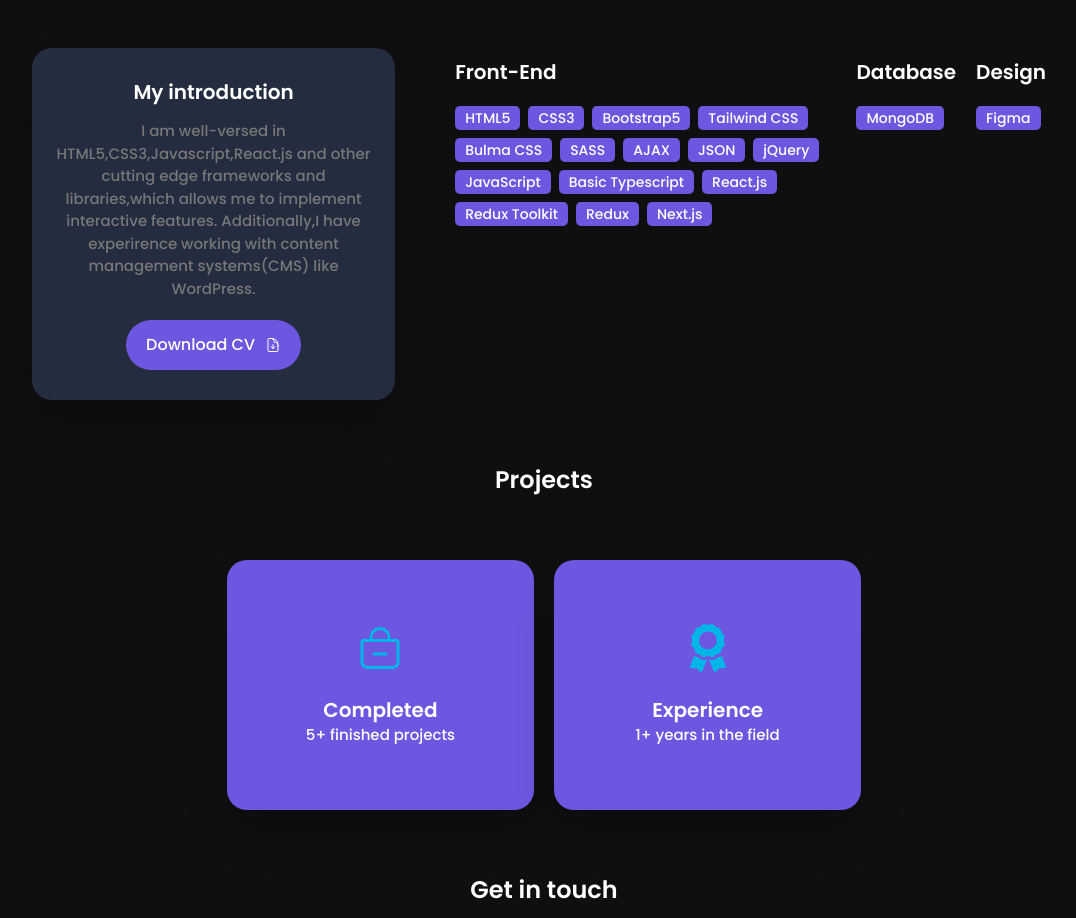
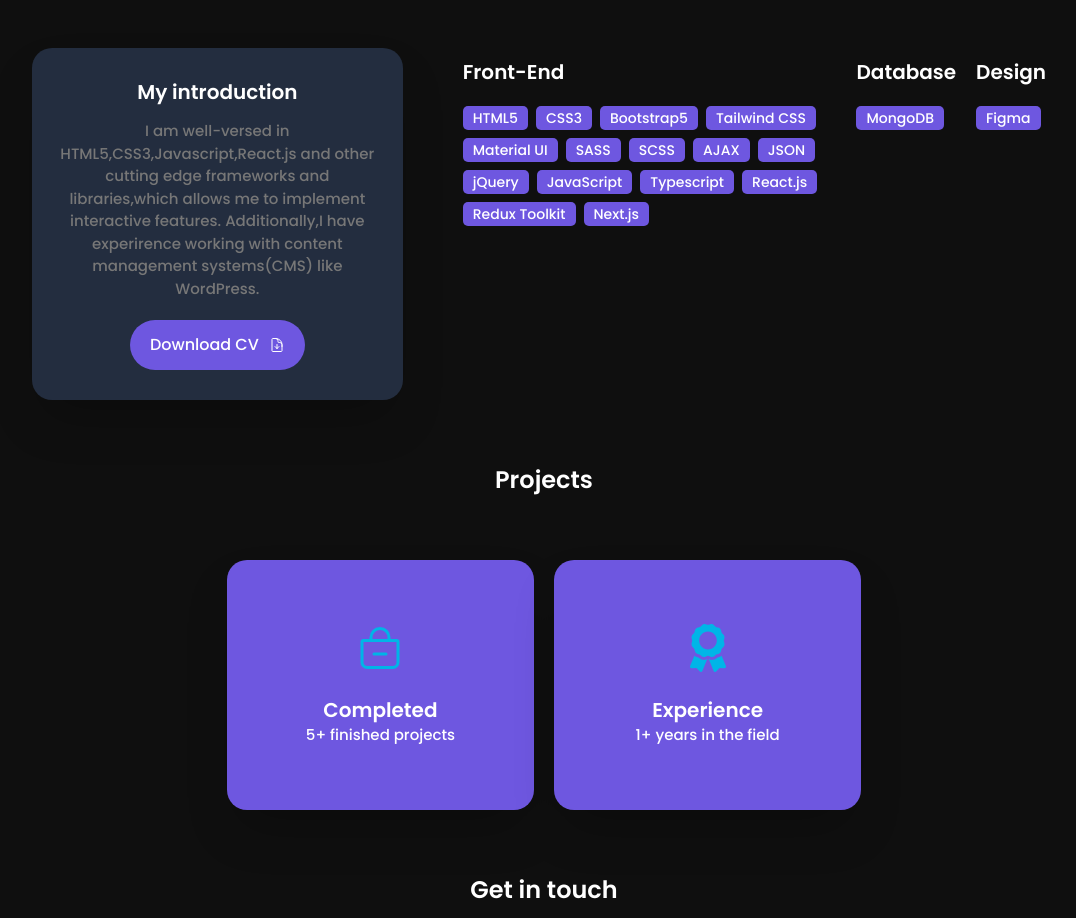
Before and after one commit to MirzazadaBunyad/Portfolio_React, a React (Vite) app: page / in a window 1280 px wide. Shown: the part 780-1698 px from the top of the page, without its empty margins (96-1172 px from the left). Built offline with nearby package versions, Linux system fonts and the light colour scheme.

Commit message:
updateAbout

```diff
--- a/package.json
+++ b/package.json
@@ -4,7 +4,7 @@
   "version": "0.0.0",
   "type": "module",
   "scripts": {
-    "dev": "vite --host 172.18.5.47 --port 5173",
+    "dev": "vite",
     "build": "vite build",
     "lint": "eslint . --ext js,jsx --report-unused-disable-directives --max-warnings 0",
     "preview": "vite preview"
--- a/src/components/Main.jsx
+++ b/src/components/Main.jsx
@@ -182,10 +182,13 @@ function Main() {
                   Tailwind CSS
                 </span>
                 <span className="text-sm bg-[#6E57E0] text-white px-2.5 py-0.5 rounded-[5px]">
-                  Bulma CSS
+                  Material UI
                 </span>
                 <span className="text-sm bg-[#6E57E0] text-white px-2.5 py-0.5 rounded-[5px]">
                   SASS
+                </span>
+                <span className="text-sm bg-[#6E57E0] text-white px-2.5 py-0.5 rounded-[5px]">
+                  SCSS
                 </span>
                 <span className="text-sm bg-[#6E57E0] text-white px-2.5 py-0.5 rounded-[5px]">
                   AJAX
@@ -200,16 +203,13 @@ function Main() {
                   JavaScript
                 </span>
                 <span className="text-sm bg-[#6E57E0] text-white px-2.5 py-0.5 rounded-[5px]">
-                  Basic Typescript
+                  Typescript
                 </span>
                 <span className="text-sm bg-[#6E57E0] text-white px-2.5 py-0.5 rounded-[5px]">
                   React.js
                 </span>
                 <span className="text-sm bg-[#6E57E0] text-white px-2.5 py-0.5 rounded-[5px]">
                   Redux Toolkit
-                </span>
-                <span className="text-sm bg-[#6E57E0] text-white px-2.5 py-0.5 rounded-[5px]">
-                  Redux
                 </span>
                 <span className="text-sm bg-[#6E57E0] text-white px-2.5 py-0.5 rounded-[5px]">
                   Next.js
```
